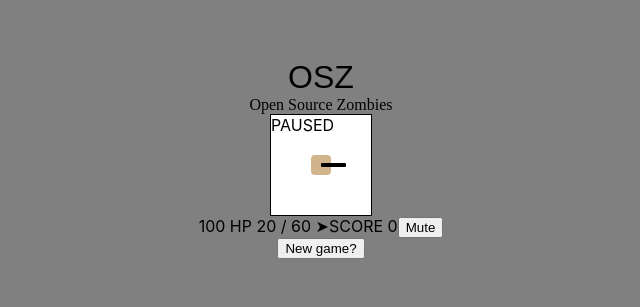
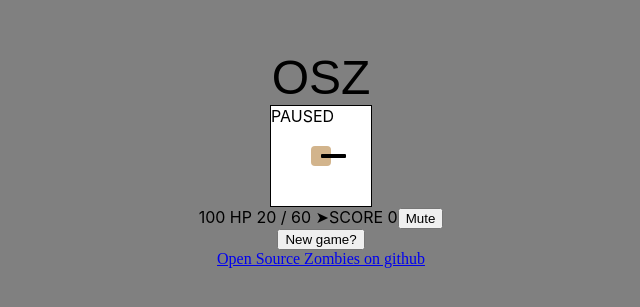
Before and after one commit to Macflash/open-source-zombies, a React (Create React App) app: page / in a window 1280 px wide. Shown: the part 241-548 px from the top of the page, without its empty margins (319-959 px from the left). Built offline with nearby package versions, Linux system fonts and the light colour scheme.

Commit message:
make bullets black and add link to github.

```diff
--- a/src/App.tsx
+++ b/src/App.tsx
@@ -43,8 +43,7 @@ function App() {
         return false;
       }}
     >
-      <div style={{ fontSize: "2rem", fontFamily: "fantasy" }}>OSZ</div>
-      <div style={{ fontFamily: "cursive" }}>Open Source Zombies</div>
+      <div style={{ fontSize: "3rem", fontFamily: "fantasy" }}>OSZ</div>
       <div
         id={GAMEWORLD_ID}
         style={{
@@ -145,6 +144,12 @@ function App() {
           New game?
         </button>
       ) : null}
+      <a
+        style={{ fontFamily: "cursive" }}
+        href="https://macflash.github.io/zombie-gunner"
+      >
+        Open Source Zombies on github
+      </a>
     </div>
   );
 }
--- a/src/game/bullet.ts
+++ b/src/game/bullet.ts
@@ -7,7 +7,7 @@ let bkey = 0;
 export class Bullet implements Entity {
   public readonly key = ++bkey;
   public size: Vec2;
-  public color = "gold";
+  public color = "black";
   constructor(public pos: Vec2, public vel: Vec2, private damage = 50) {
     this.size = Vec2.square(this.damage / 10);
   }
```
